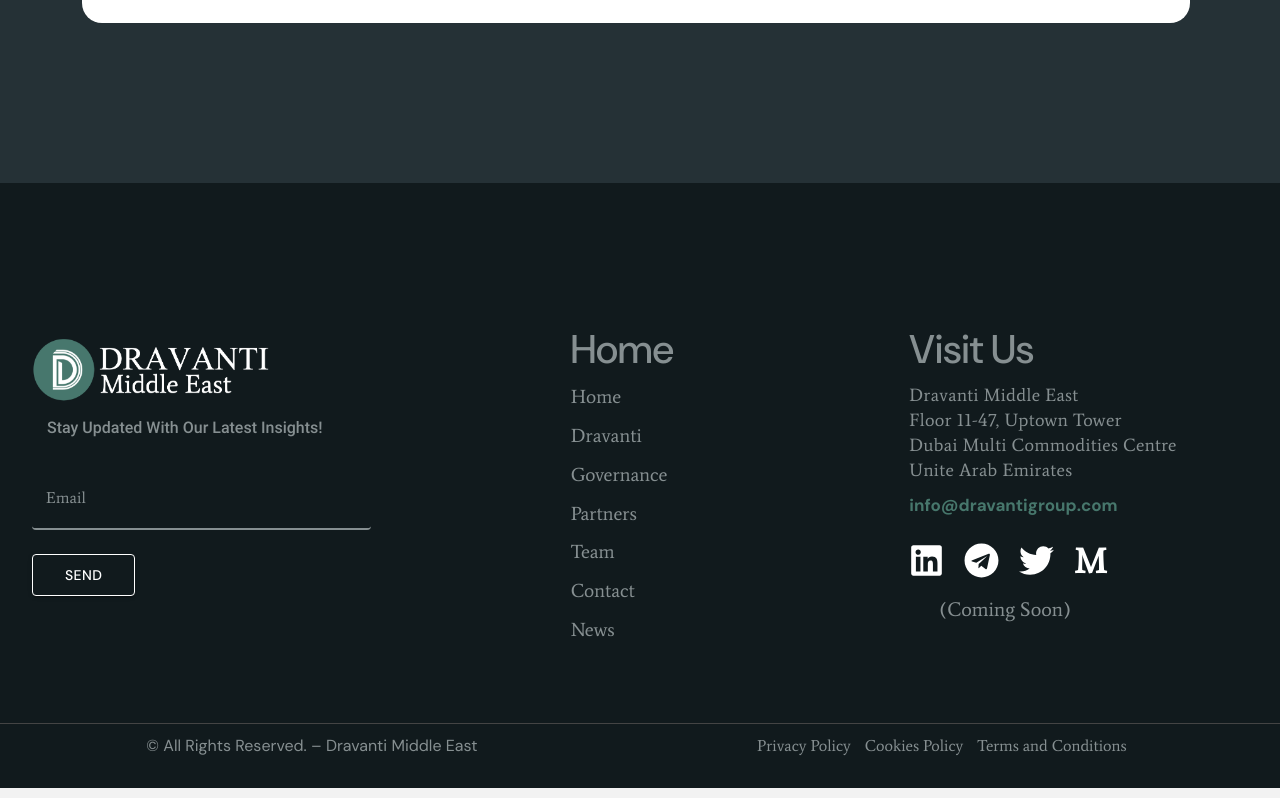
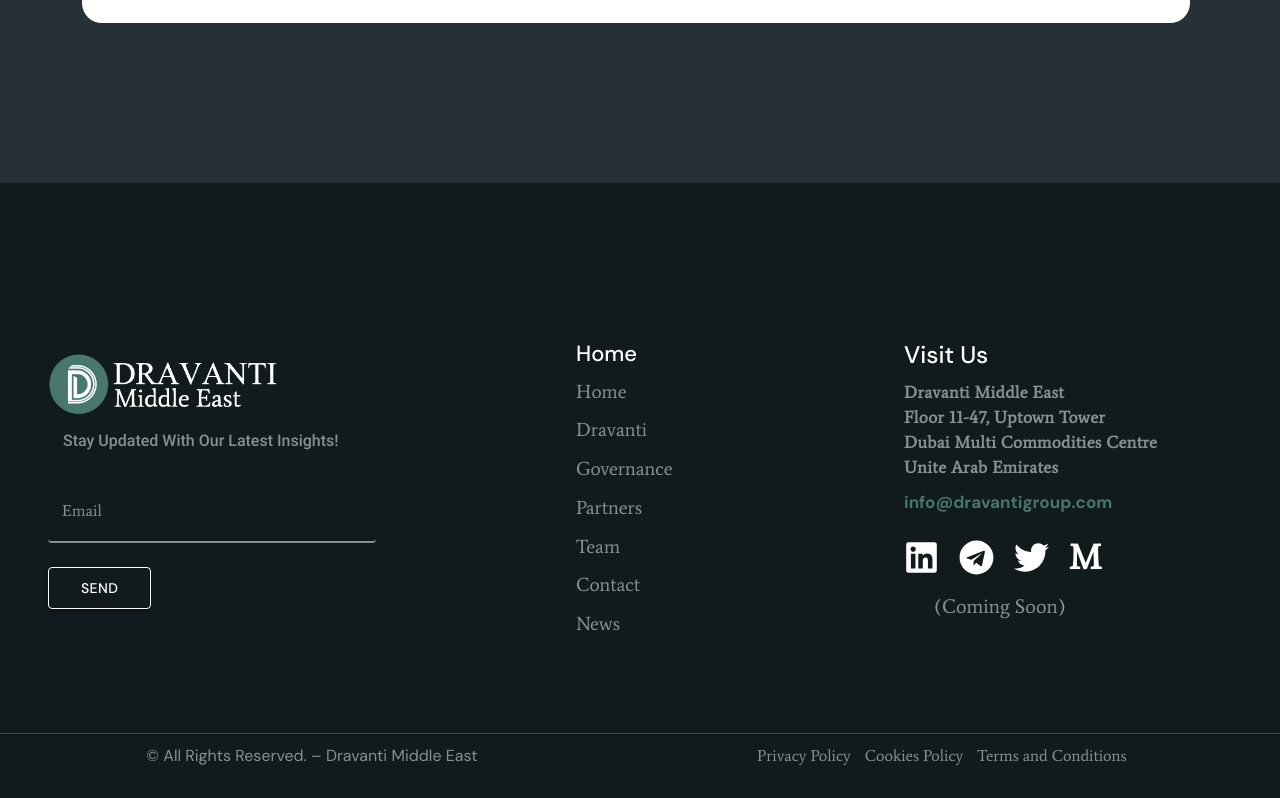
Before and after one commit to asghar-0017/dravantigroup, a React (Vite) app: page /GulfInternational in a window 1280 px wide. Shown: the part 3227-4025 px from the top of the page. Built offline with nearby package versions, Linux system fonts and the light colour scheme.

Commit message:
fix bugs

```diff
--- a/src/assets/style/footer.css
+++ b/src/assets/style/footer.css
@@ -11,8 +11,8 @@
     align-items: start;
     /* width: 100%; */
     /* max-width: 1500px; */
-    margin: 0 auto;
-    padding: 2rem;
+    /* margin: 0 auto; */
+    padding: 3rem;
     /* padding-top: 50px;
     padding-bottom: 50px !important; */
 }
@@ -91,6 +91,7 @@
     }
     .footer-section {
         text-align: center;
+
     }
     .main-container{
         flex-direction: column;
--- a/src/components/footer/footer.jsx
+++ b/src/components/footer/footer.jsx
@@ -2,7 +2,7 @@
 import "../../assets/style/footer.css";
 import { useForm } from "react-hook-form";
 import { Link } from "react-router-dom";
-import { FaLinkedin, FaTelegram, FaTwitter, FaEnvelope } from 'react-icons/fa';
+import { FaLinkedin, FaTelegram, FaTwitter,  } from 'react-icons/fa';
 
 
 import logo from "../../assets/images/logo.png";
@@ -99,7 +99,7 @@
             </Box>
           </div>
           <div class="footer-section subcat">
-            <h1 className="dmSans">Home</h1>
+            <h1 className="dmSans" style={{color:'white',fontSize:'22px'}}>Home</h1>
             <ul>
               <li>
                 <Link to="/">Home</Link>
@@ -125,9 +125,9 @@
             </ul>
           </div>
           <div class="footer-section subcat2">
-            <h1 className="dmSans">Visit Us</h1>
+            <h1 className="dmSans" style={{color:'white',fontSize:'24px'}}>Visit Us</h1>
             <ul>
-              <li style={{letterSpacing:'0.37px',lineHeight:'25px',fontSize:'18px'}}>
+              <li style={{letterSpacing:'0.37px',lineHeight:'25px',fontSize:'17px',fontWeight:'700',color:'#868f91'}}>
                 Dravanti Middle East <br /> Floor 11-47, Uptown Tower <br /> Dubai Multi
                 Commodities Centre <br /> Unite Arab Emirates
               </li>
```
